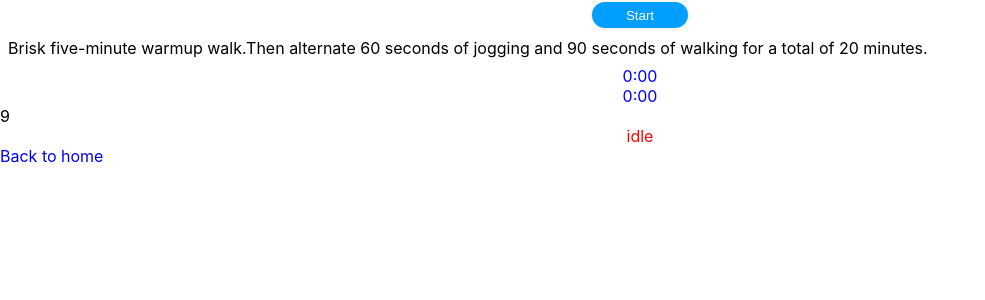
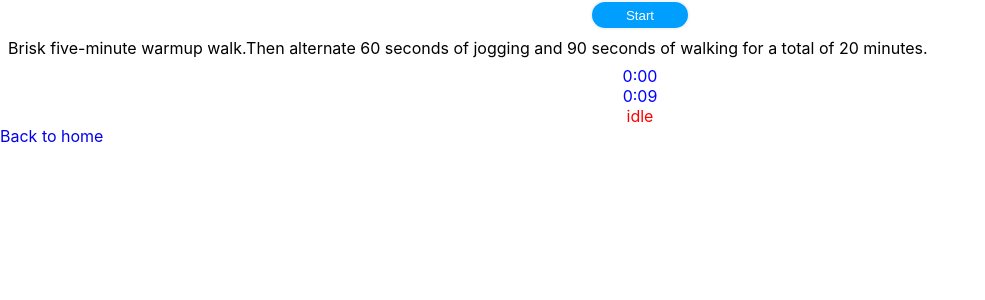
Before and after one commit to KaltrinaDragobuzhda/couch-running, a React (Create React App) app: page /week/1/1 in a window 1280 px wide. Shown: the top 300 px of the page, without its empty margins (0-985 px from the left). Built offline with nearby package versions, Linux system fonts and the light colour scheme.

Commit message:
added the total amount of seconds now counting backwards

```diff
--- a/src/WeekComponent/WeekComponent.js
+++ b/src/WeekComponent/WeekComponent.js
@@ -17,7 +17,7 @@ class WeekComponent extends React.Component {
     this.totali = 0;
     this.state = {
       seconds: 0,
-      totalSeconds: 0,
+      totalSeconds: this.total(exercises[this.weekNr][this.dayNr].machine),
       action: "idle"
     }
   }
@@ -28,9 +28,7 @@ class WeekComponent extends React.Component {
       totali += machine[i];
     }
     return totali;
-
   }
-
 
   componentWillUnmount() {
     if(this.intervalId) {
@@ -61,15 +59,15 @@ class WeekComponent extends React.Component {
           this.stepIndex++;
           this.setState({
             seconds: 1,
-            totalSeconds: this.state.totalSeconds+1,
+            totalSeconds: this.state.totalSeconds-1,
             action: this.state.action==="run"?"walk":"run"
           });
         }
       }
       else {
         this.setState({
-          seconds: this.state.seconds + 1,
-          totalSeconds: this.state.totalSeconds+1
+          seconds: this.state.seconds +1,
+          totalSeconds: this.state.totalSeconds-1
         });
       }
     }, 1000);
@@ -81,7 +79,6 @@ class WeekComponent extends React.Component {
       <span className="show-human-exercises">{exercises[this.weekNr][this.dayNr].human}</span>
       <div className="counting-seconds">{this.toMins(this.state.seconds)}</div>
       <div className="counting-seconds">{this.toMins(this.state.totalSeconds)}</div>
-      <div>{this.total(exercises[this.weekNr][this.dayNr].machine)}</div>
       <div className="state-action">{this.state.action}</div>
       <Link className="link-style" style={this.navStyle} to='/'>
         <div>Back to home</div>
```
